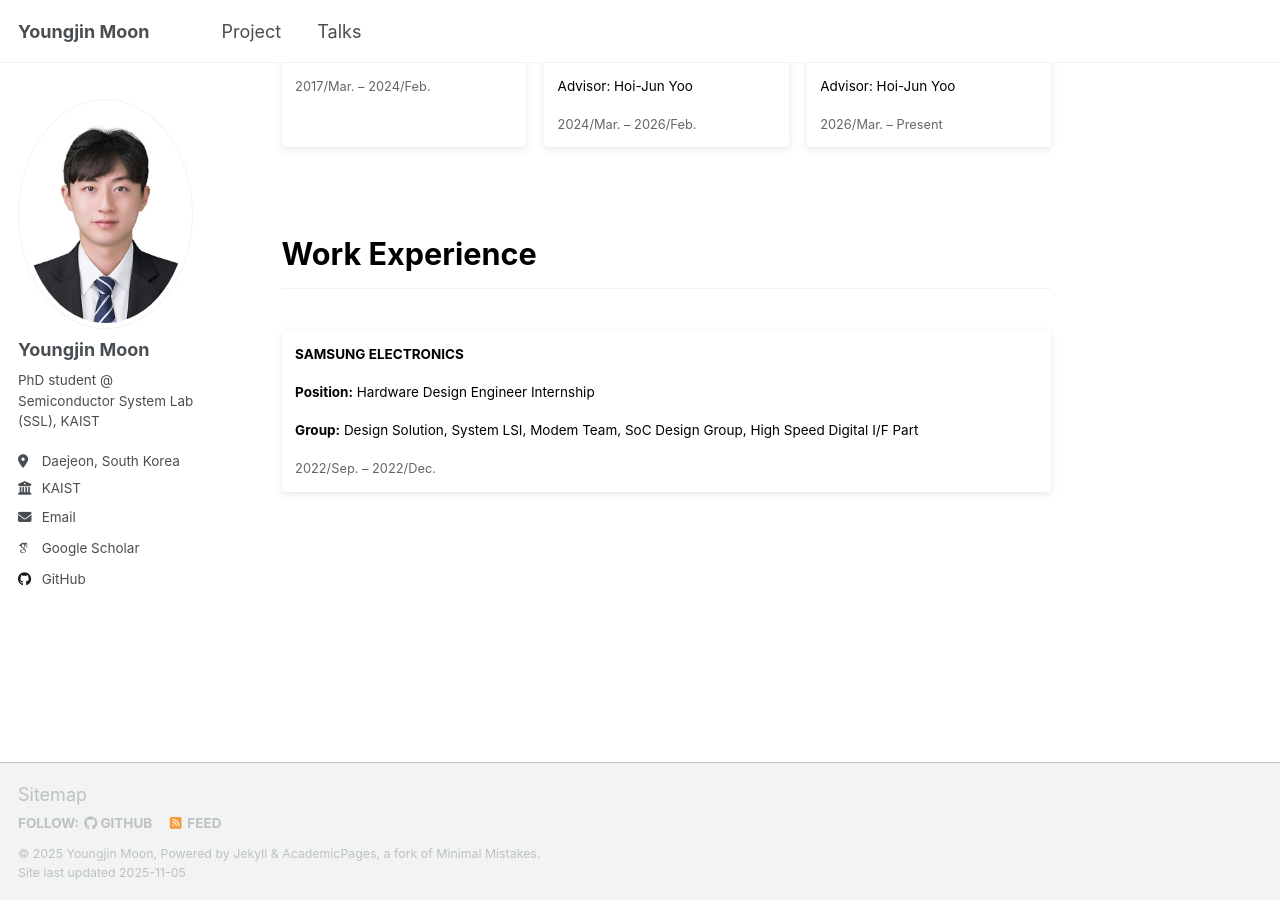
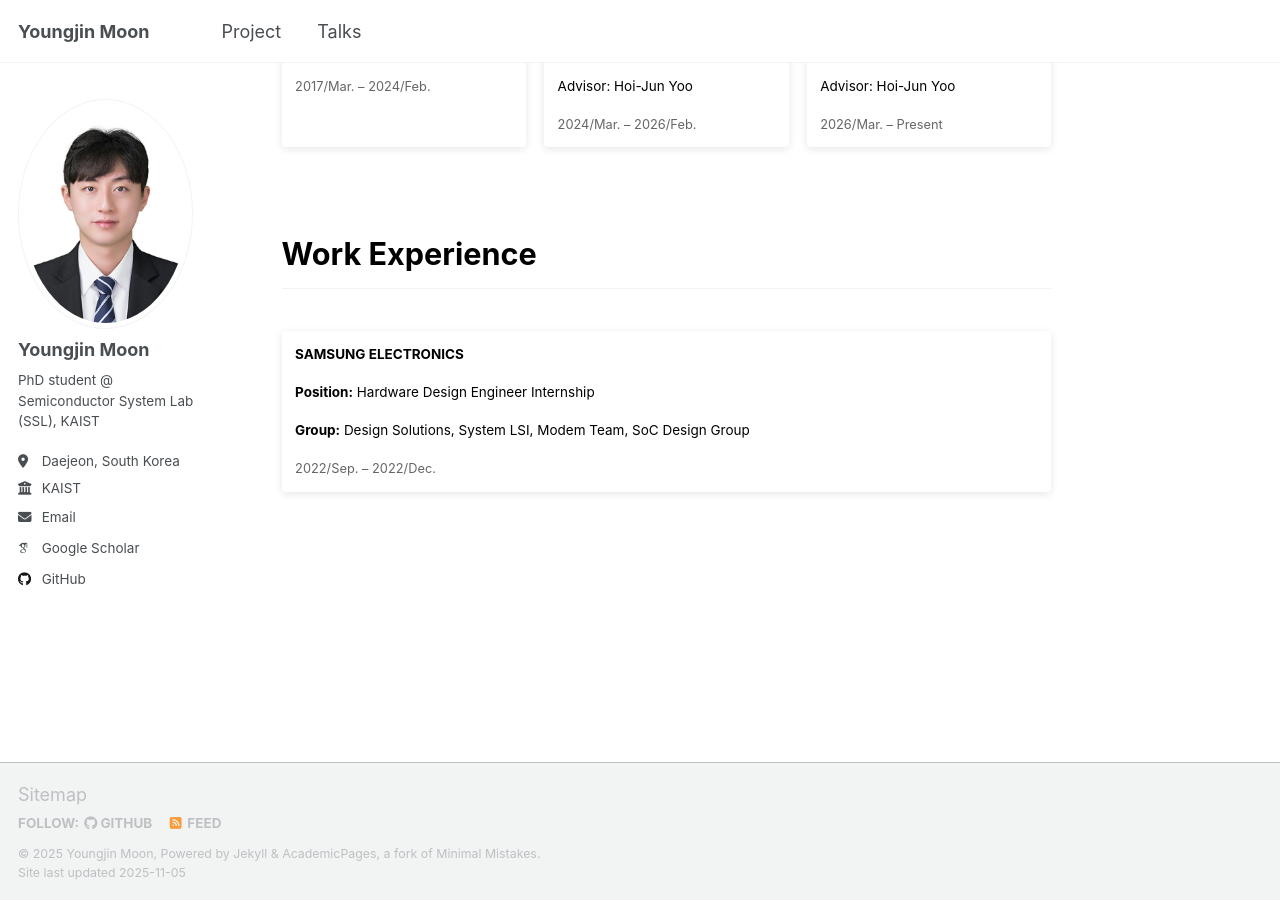
Before and after one commit to yjmoon99/yjmoon99.github.io, a Jekyll site: the page built from _pages/about.md, in a window 1280 px wide and 900 px high, scrolled down 2661 px. Built offline with Jekyll 4.4.1, drawn with Linux system fonts in a browser that asks for light colours; some web fonts are replaced; a script that is not in the unit is left out.

Commit message:
Update Project

```diff
--- a/_pages/about.md
+++ b/_pages/about.md
@@ -143,7 +143,7 @@ IEEE Transactions on Circuits and Systems II: Express Briefs (**TCAS-II**), **20
 
 <span style="color: #000;">**Position:** Hardware Design Engineer Internship</span>
 
-<span style="color: #000;">**Group:** Design Solution, System LSI, Modem Team, SoC Design Group, High Speed Digital I/F Part</span>
+<span style="color: #000;">**Group:** Design Solutions, System LSI, Modem Team, SoC Design Group</span>
 
 <span style="color: #666; font-size: 0.95em;">2022/Sep. – 2022/Dec.</span>
 </div>
```
